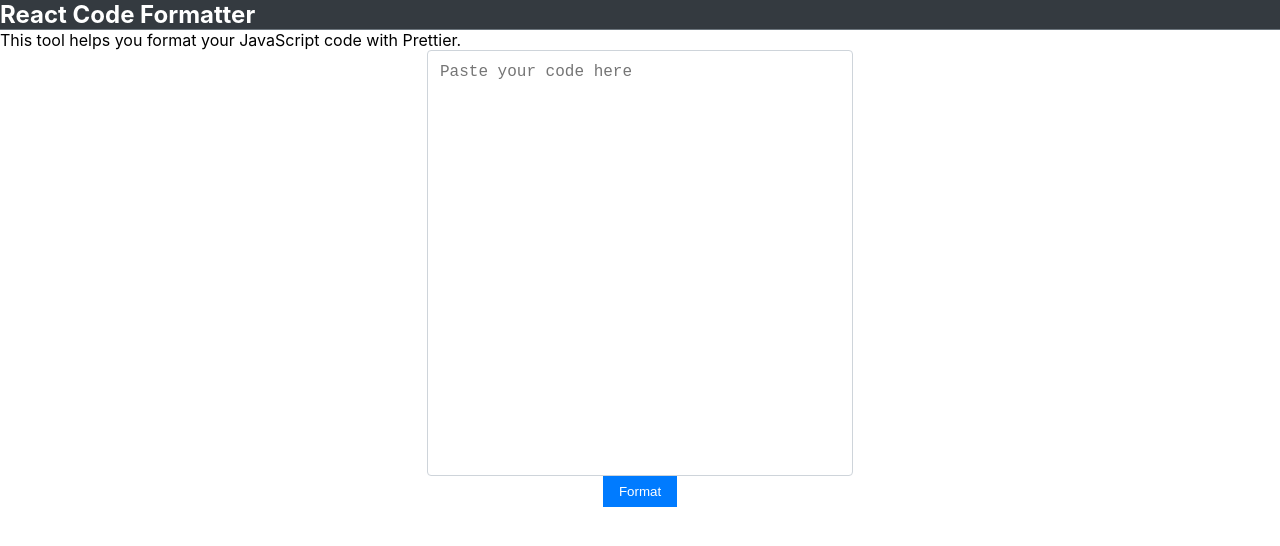
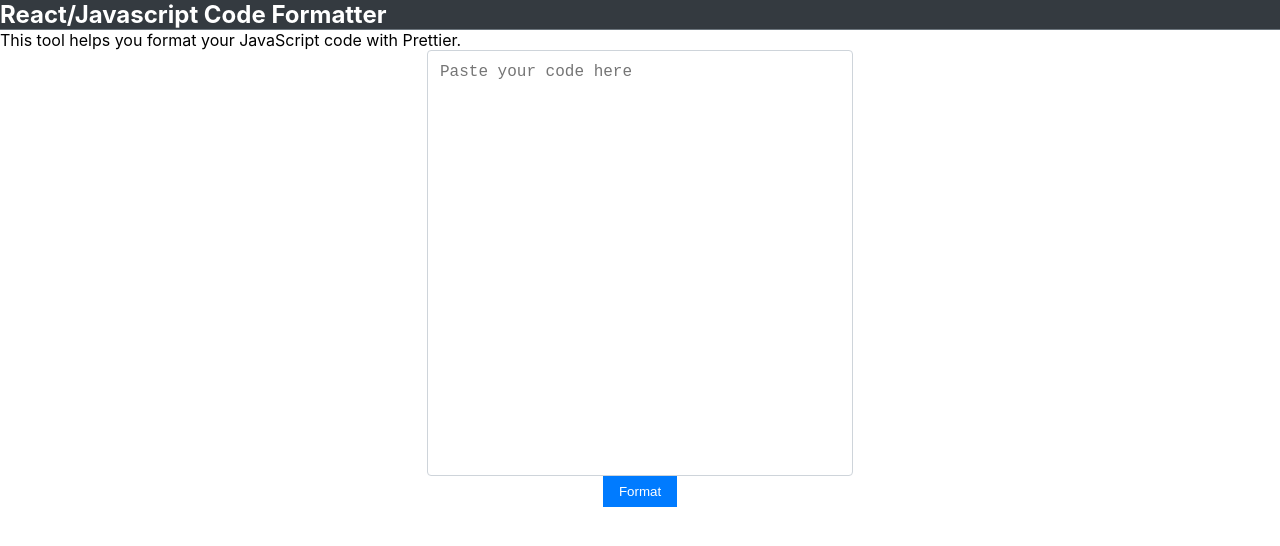
Before and after one commit to puppe1990/code-amazing-tools, a React (Create React App) app: page / in a window 1280 px wide. Shown: the top 546 px of the page. Built offline with nearby package versions, Linux system fonts and the light colour scheme.

Commit message:
change title

```diff
--- a/src/App.js
+++ b/src/App.js
@@ -35,7 +35,7 @@ function CodeFormatter() {
     <div className="code-formatter-container">
       <Navbar bg="dark" variant="dark">
         <Container>
-          <Navbar.Brand>React Code Formatter</Navbar.Brand>
+          <Navbar.Brand>React/Javascript Code Formatter</Navbar.Brand>
         </Container>
       </Navbar>
       <Container className="d-flex flex-column align-items-center justify-content-center h-100">
```
